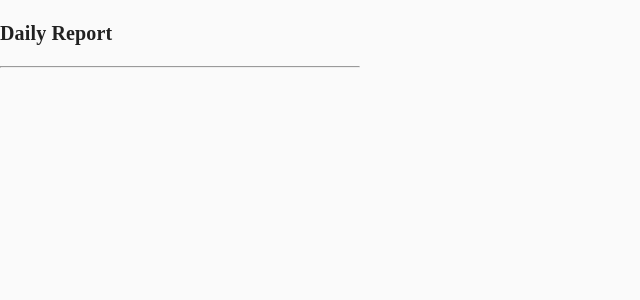
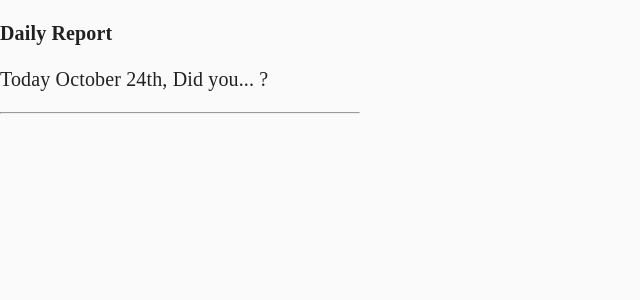
Before and after one commit to lifegpa-bw/lifegpa-frontend, a React (Create React App) app: page / in a window 1280 px wide. Shown: the top 300 px of the page, without its empty margins (0-640 px from the left). Built offline with nearby package versions, Linux system fonts and the light colour scheme.

Commit message:
invoke getCurrentDate in DailyApprovas return statement to get currnt date / getCurrentDate / DailyApprovals.jsx

```diff
--- a/src/components/DailyApprovals.jsx
+++ b/src/components/DailyApprovals.jsx
@@ -43,6 +43,7 @@ export default function DailyApprovals() {
   return (
     <div class="wrapper">
       <p className="daily-report">Daily Report</p>
+      <p className="daily-report currDate">{getCurrentDate()}</p>
       <hr />
     </div>
   )
```
